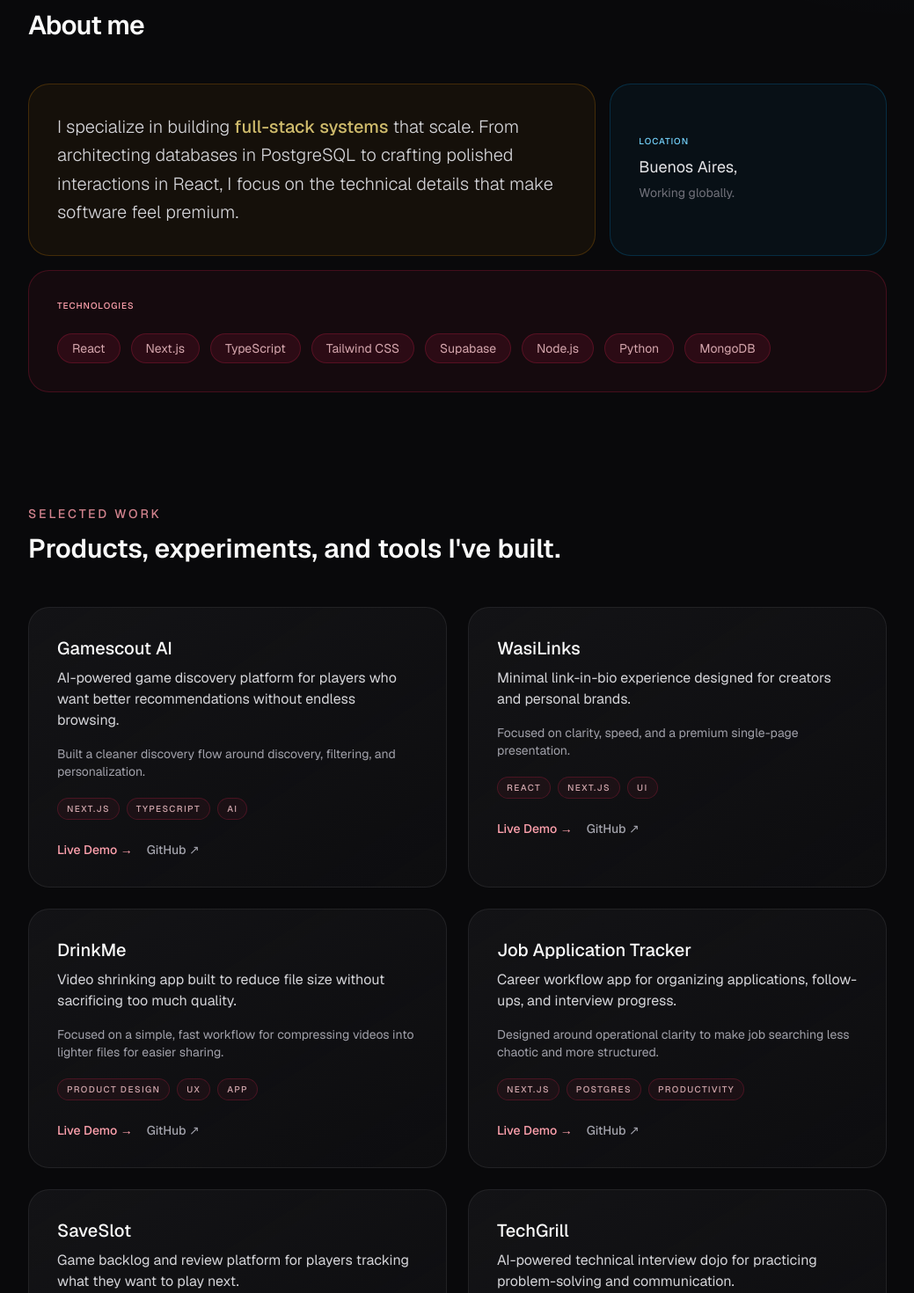
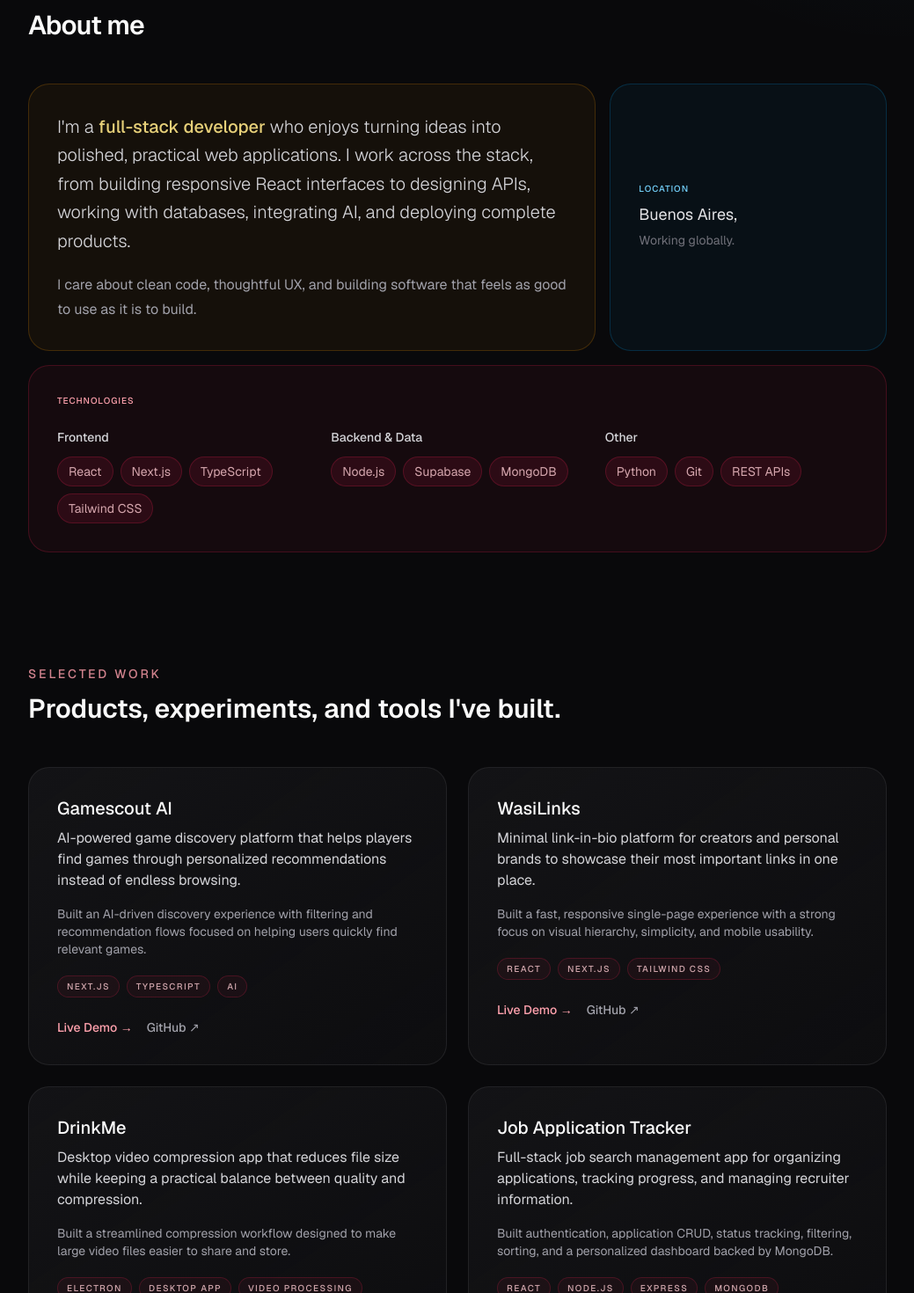
Before and after one commit to wasivis/portfolio-new, a Next.js app: page / in a window 1280 px wide. Shown: the part 720-2190 px from the top of the page at 88% size, without its empty margins (120-1159 px from the left). Built offline with nearby package versions, Linux system fonts and the light colour scheme.

Commit message:
Several changes to the UI

```diff
--- a/app/components/About.tsx
+++ b/app/components/About.tsx
@@ -1,37 +1,85 @@
 export default function About() {
-  const skills = ["React", "Next.js", "TypeScript", "Tailwind CSS", "Supabase", "Node.js", "Python", "MongoDB"];
+  const skillGroups = [
+    {
+      title: "Frontend",
+      skills: ["React", "Next.js", "TypeScript", "Tailwind CSS"],
+    },
+    {
+      title: "Backend & Data",
+      skills: ["Node.js", "Supabase", "MongoDB"],
+    },
+    {
+      title: "Other",
+      skills: ["Python", "Git", "REST APIs"],
+    },
+  ];
 
   return (
     <section id="about" className="space-y-12">
-      <h2 className="text-3xl font-semibold tracking-tight">About me</h2>
+      <h2 className="text-3xl font-semibold tracking-tight">
+        About me
+      </h2>
 
-      <div className="grid grid-cols-1 md:grid-cols-3 gap-4">
-        {/* Main Bio - Spans 2 columns */}
-        <div className="md:col-span-2 p-8 rounded-3xl border border-amber-500/20 bg-amber-500/5 flex flex-col justify-center">
-          <p className="text-xl text-zinc-300 leading-relaxed font-light">
-            I specialize in building <span className="text-amber-200/80 font-medium">full-stack systems</span> that scale.
-            From architecting databases in PostgreSQL to crafting polished interactions in React,
-            I focus on the technical details that make software feel premium.
+      <div className="grid grid-cols-1 gap-4 md:grid-cols-3">
+        {/* Main Bio */}
+        <div className="flex flex-col justify-center rounded-3xl border border-amber-500/20 bg-amber-500/5 p-8 md:col-span-2">
+          <p className="text-xl font-light leading-relaxed text-zinc-300">
+            I'm a{" "}
+            <span className="font-medium text-amber-200/90">
+              full-stack developer
+            </span>{" "}
+            who enjoys turning ideas into polished, practical web
+            applications. I work across the stack, from building
+            responsive React interfaces to designing APIs, working
+            with databases, integrating AI, and deploying complete
+            products.
+          </p>
+
+          <p className="mt-5 text-base leading-7 text-zinc-400">
+            I care about clean code, thoughtful UX, and building
+            software that feels as good to use as it is to build.
           </p>
         </div>
 
-        {/* Location - Spans 1 column */}
-        <div className="p-8 rounded-3xl border border-sky-500/20 bg-sky-500/5 flex flex-col justify-center">
-          <h3 className="text-sky-300 font-medium uppercase tracking-widest text-[10px] mb-2">Location</h3>
-          <p className="text-zinc-200 text-lg">Buenos Aires, <br/><span className="text-zinc-500 text-sm">Working globally.</span></p>
+        {/* Location */}
+        <div className="flex flex-col justify-center rounded-3xl border border-sky-500/20 bg-sky-500/5 p-8">
+          <h3 className="mb-2 text-[10px] font-medium uppercase tracking-widest text-sky-300">
+            Location
+          </h3>
+
+          <p className="text-lg text-zinc-200">
+            Buenos Aires,
+            <br />
+            <span className="text-sm text-zinc-500">
+              Working globally.
+            </span>
+          </p>
         </div>
 
-        {/* Tech Stack - Now on the bottom row, spanning all 3 columns for a clean finish */}
-        <div className="md:col-span-3 p-8 rounded-3xl border border-rose-500/20 bg-rose-500/5">
-          <h3 className="text-rose-300 font-medium uppercase tracking-widest text-[10px] mb-6">Technologies</h3>
-          <div className="flex flex-wrap gap-3">
-            {skills.map((skill) => (
-              <span
-                key={skill}
-                className="px-4 py-1.5 rounded-full bg-rose-500/10 text-rose-200/80 text-sm border border-rose-500/20 hover:border-rose-500/50 transition-colors"
-              >
-                {skill}
-              </span>
+        {/* Technologies */}
+        <div className="rounded-3xl border border-rose-500/20 bg-rose-500/5 p-8 md:col-span-3">
+          <h3 className="mb-6 text-[10px] font-medium uppercase tracking-widest text-rose-300">
+            Technologies
+          </h3>
+
+          <div className="grid gap-6 md:grid-cols-3">
+            {skillGroups.map((group) => (
+              <div key={group.title}>
+                <p className="mb-3 text-sm font-medium text-zinc-300">
+                  {group.title}
+                </p>
+
+                <div className="flex flex-wrap gap-2">
+                  {group.skills.map((skill) => (
+                    <span
+                      key={skill}
+                      className="rounded-full border border-rose-500/20 bg-rose-500/10 px-3 py-1.5 text-sm text-rose-200/80 transition-colors hover:border-rose-500/50"
+                    >
+                      {skill}
+                    </span>
+                  ))}
+                </div>
+              </div>
             ))}
           </div>
         </div>
--- a/app/components/Projects.tsx
+++ b/app/components/Projects.tsx
@@ -1,49 +1,55 @@
 const PROJECT_DATA = [
   {
     title: "Gamescout AI",
-    desc: "AI-powered game discovery platform for players who want better recommendations without endless browsing.",
-    impact: "Built a cleaner discovery flow around discovery, filtering, and personalization.",
+    desc: "AI-powered game discovery platform that helps players find games through personalized recommendations instead of endless browsing.",
+    impact:
+      "Built an AI-driven discovery experience with filtering and recommendation flows focused on helping users quickly find relevant games.",
     stack: ["Next.js", "TypeScript", "AI"],
     link: "https://gamescout-ai.vercel.app/",
     github: "https://github.com/wasivis/gamescout-ai",
   },
   {
     title: "WasiLinks",
-    desc: "Minimal link-in-bio experience designed for creators and personal brands.",
-    impact: "Focused on clarity, speed, and a premium single-page presentation.",
-    stack: ["React", "Next.js", "UI"],
+    desc: "Minimal link-in-bio platform for creators and personal brands to showcase their most important links in one place.",
+    impact:
+      "Built a fast, responsive single-page experience with a strong focus on visual hierarchy, simplicity, and mobile usability.",
+    stack: ["React", "Next.js", "Tailwind CSS"],
     link: "https://wasilinks.vercel.app/",
     github: "https://github.com/wasivis/wasilinks",
   },
   {
     title: "DrinkMe",
-    desc: "Video shrinking app built to reduce file size without sacrificing too much quality.",
-    impact: "Focused on a simple, fast workflow for compressing videos into lighter files for easier sharing.",
-    stack: ["Product Design", "UX", "App"],
+    desc: "Desktop video compression app that reduces file size while keeping a practical balance between quality and compression.",
+    impact:
+      "Built a streamlined compression workflow designed to make large video files easier to share and store.",
+    stack: ["Electron", "Desktop App", "Video Processing"],
     link: "https://github.com/wasivis/DrinkMe/releases/tag/v1.0.1",
     github: "https://github.com/wasivis/DrinkMe",
   },
   {
     title: "Job Application Tracker",
-    desc: "Career workflow app for organizing applications, follow-ups, and interview progress.",
-    impact: "Designed around operational clarity to make job searching less chaotic and more structured.",
-    stack: ["Next.js", "Postgres", "Productivity"],
+    desc: "Full-stack job search management app for organizing applications, tracking progress, and managing recruiter information.",
+    impact:
+      "Built authentication, application CRUD, status tracking, filtering, sorting, and a personalized dashboard backed by MongoDB.",
+    stack: ["React", "Node.js", "Express", "MongoDB"],
     link: "https://job-tracker-ebon-three.vercel.app/",
     github: "https://github.com/wasivis/job-tracker",
   },
   {
     title: "SaveSlot",
-    desc: "Game backlog and review platform for players tracking what they want to play next.",
-    impact: "Blended catalog browsing with personal tracking to create a more intentional gaming routine.",
-    stack: ["Full-stack", "Database", "UX"],
+    desc: "Game backlog and review platform for discovering, organizing, and keeping track of games worth playing.",
+    impact:
+      "Built a full-stack experience combining game discovery, personal collections, reviews, and persistent user data.",
+    stack: ["Next.js", "Database", "Full-stack"],
     link: "https://save-slot.vercel.app/",
     github: "https://github.com/wasivis/gamelog",
   },
   {
     title: "TechGrill",
-    desc: "AI-powered technical interview dojo for practicing problem-solving and communication.",
-    impact: "Turned interview prep into an interactive, structured learning experience.",
-    stack: ["AI", "Next.js", "Learning"],
+    desc: "AI-powered technical interview practice platform designed to help developers improve problem-solving and communication skills.",
+    impact:
+      "Built an interactive practice experience that combines AI feedback with structured technical interview exercises.",
+    stack: ["Next.js", "TypeScript", "AI"],
     link: "https://techgrill.vercel.app/",
     github: "https://github.com/wasivis/techgrill",
   },
```
Also changed, not shown: 1 other file (tests, documents, lock files or other folders).
